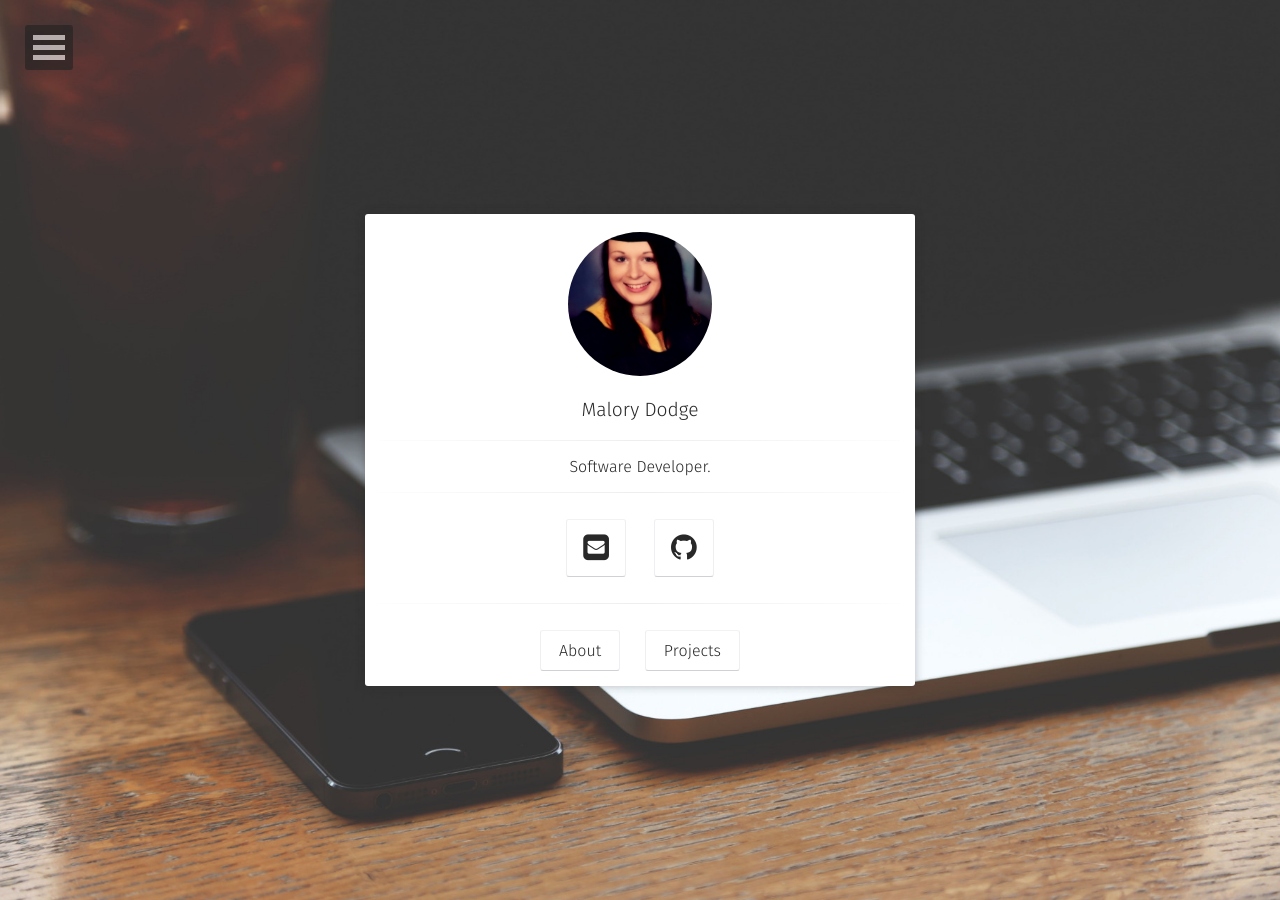
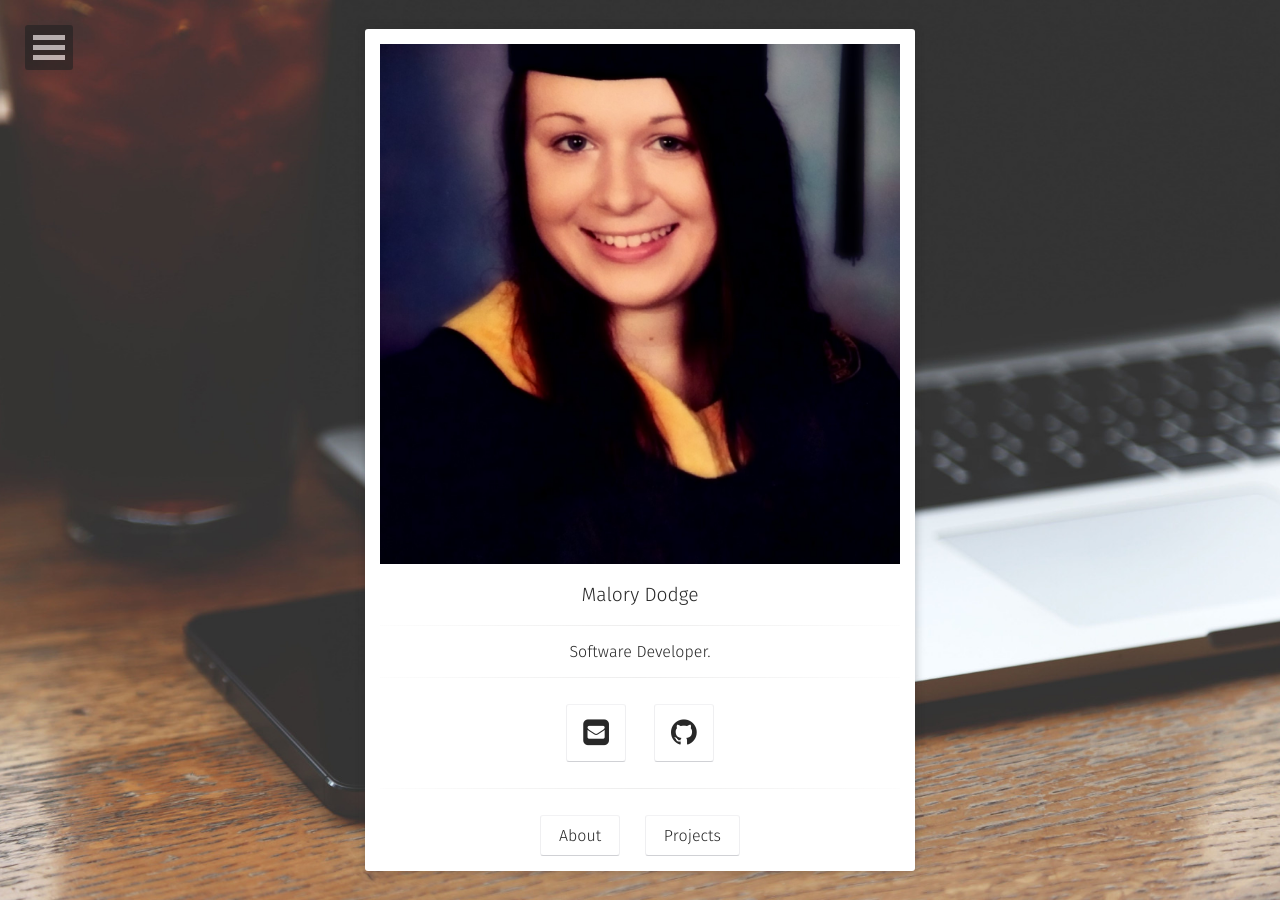
Before and after one commit to malorydodge/malorydodge.github.io, a Jekyll site: the page built from index.html, in a window 1280 px wide. Built offline with Jekyll 4.4.1, drawn with Linux system fonts in a browser that asks for light colours; some web fonts are replaced.

Commit message:
Update home.html

```diff
--- a/_layouts/home.html
+++ b/_layouts/home.html
@@ -16,7 +16,7 @@ layout: compress
         <div class="container animated fadeIn">
             <div class="row">
                     <a href="{{ site.url }}">
-                        <img src="assets/img/PicsArt_01-22-05.30.30 (1).jpg" class="img-circle zoombtn animated rotateIn">
+                        <img src="assets/img/PicsArt_01-22-05.30.30 (1).jpg" >
                     </a>
                     <h3 class="title">
                         <a class="zoombtn" href="Malory Dodge">
```
